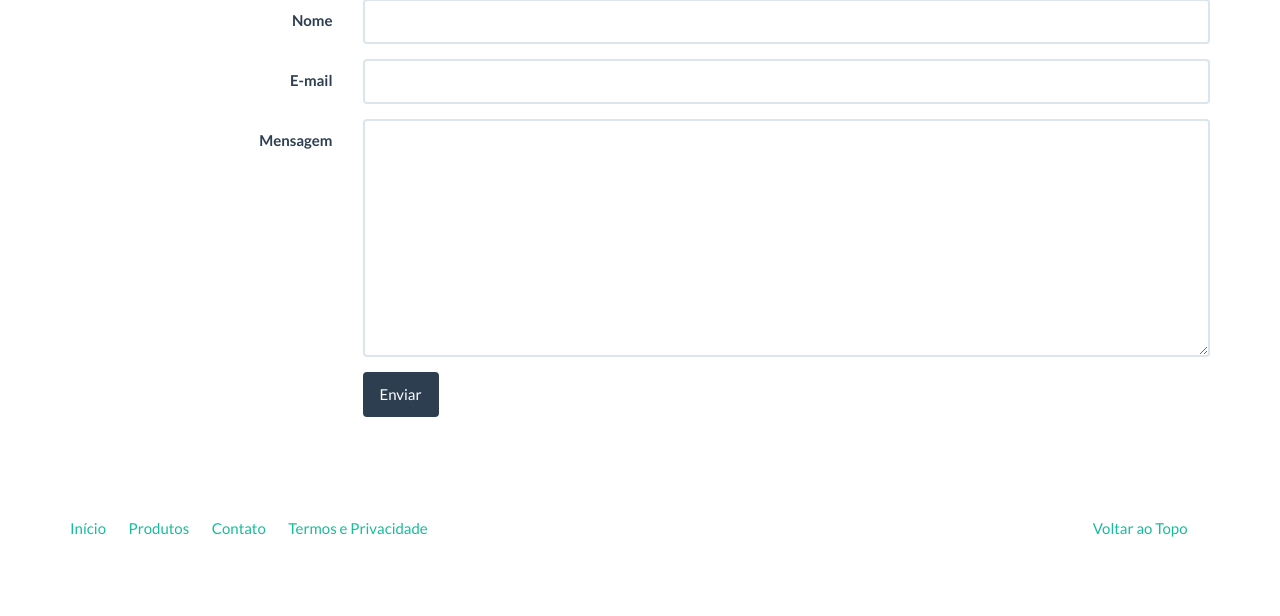
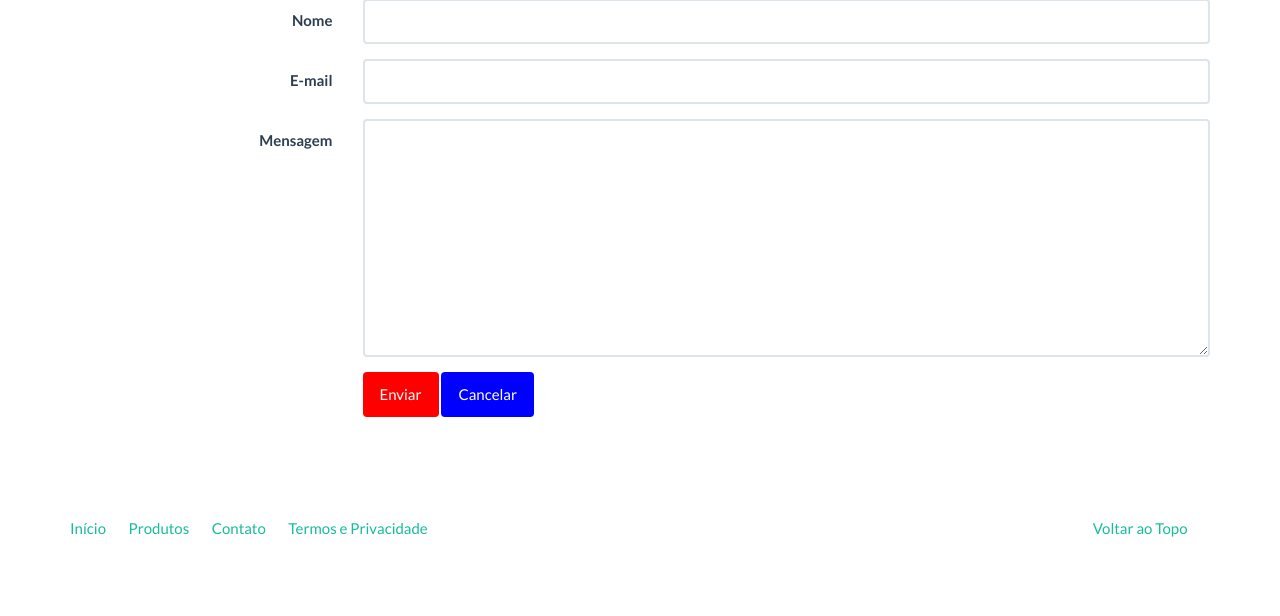
Before and after one commit to ThalesLeal/Espacodalutaa, a Django app: page /contato/ in a window 1280 px wide. Shown: the part 170-786 px from the top of the page. Run offline with Django 3.2, Linux system fonts and the light colour scheme; data that the repository does not hold is empty; some libraries are stand-ins or nearby versions.

Commit message:
modificando template

```diff
--- a/core/static/assets/style.css
+++ b/core/static/assets/style.css
@@ -2,3 +2,11 @@
   background: black;
   color: white;
 }
+.navbar2-red{
+  color: white;
+  background: red;
+}
+.navbar3-blue{
+  color: white;
+  background: blue;
+}
--- a/core/templates/contact.html
+++ b/core/templates/contact.html
@@ -30,7 +30,8 @@
             {% endfor %}
             <div class="form-group">
               <div class="col-md-9 col-md-offset-3">
-                <button type="submit" class="btn btn-primary">Enviar</button>
+                <button type="submit" class="btn navbar2-red">Enviar</button>
+                <a href="{% url 'index' %}" class="btn navbar3-blue">Cancelar</a>
               </div>
             </div>
         </fieldset>
--- a/core/templates/index.html
+++ b/core/templates/index.html
@@ -3,7 +3,7 @@
 {% block container %}
 <div class="jumbotron page-header">
   <h1>Espaço da Luta</h1>
-  <p>Lorem ipsum dolor sit amet, consectetur adipisicing elit, sed do eiusmod tempor incididunt ut labore et dolore magna aliqua.</p>
+  <p>Kickboxing, se refere para ambos um grupo de artes marciais e esportes de combate em pé baseados em chutes e socos, mas também para um estilo de arte marcial e desporto de combate. O kickboxing ou full contact é frequentemente praticado como defesa pessoal, condicionamento físico geral ou como um esporte de contato.</p>
   <p><a class="btn navbar-black">Saiba mais</a></p>
 </div>
 {% endblock %}
```
